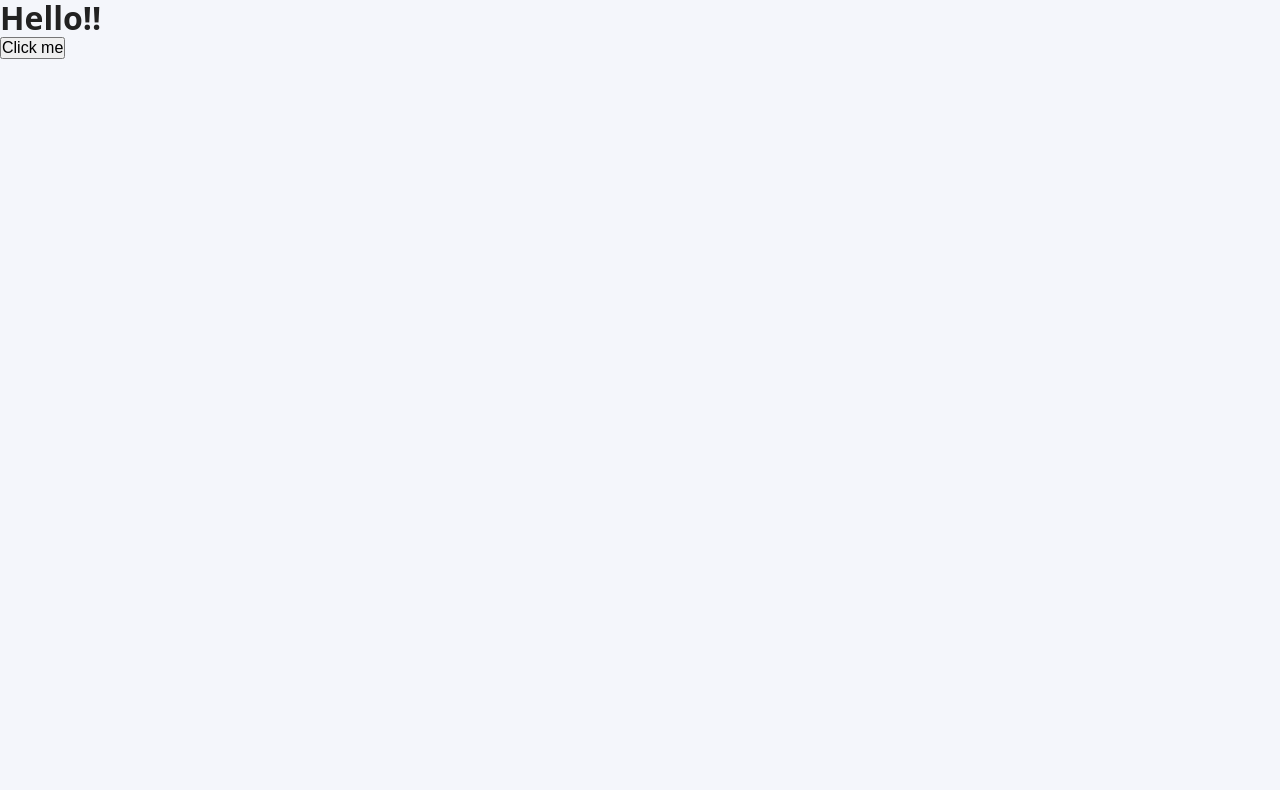
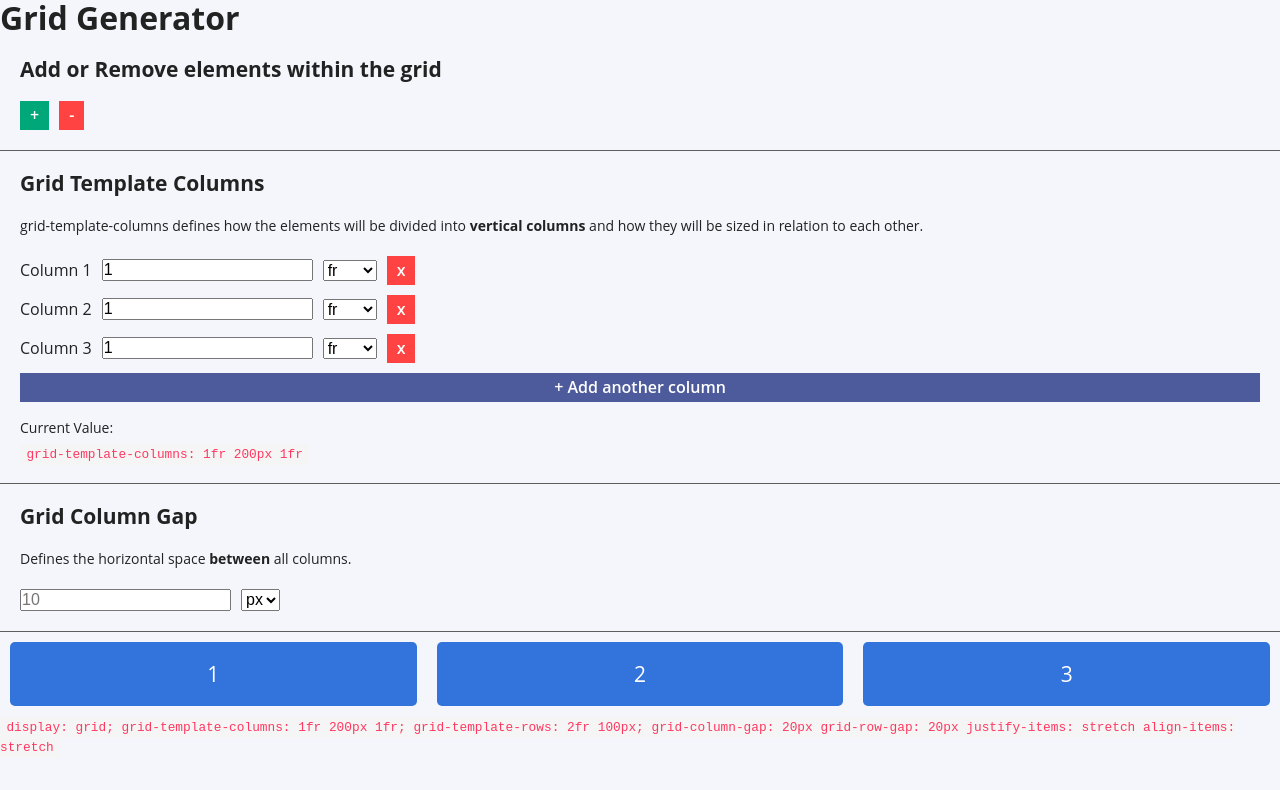
Before and after one commit to sugarrobert/grid-generator, a React app: page / in a window 1280 px wide. Shown: the top 790 px of the page. Built offline with nearby package versions, Linux system fonts and the light colour scheme.

Commit message:
added nanoid, component for control item, logic for displaying columns with default settings, logic for changing input value

```diff
--- a/package.json
+++ b/package.json
@@ -8,6 +8,7 @@
     "build": "NODE_ENV=production webpack"
   },
   "dependencies": {
+    "nanoid": "^4.0.0",
     "react": "^18.2.0",
     "react-dom": "^18.2.0"
   },
--- a/src/components/App.js
+++ b/src/components/App.js
@@ -1,22 +1,166 @@
-import React, { useState } from "react";
+import React, { useState, useEffect } from "react";
+import ControlsListItem from "./ControlsListItem";
+import {nanoid} from "nanoid";
 
 function App() {
-    const [isActive, setIsActive] = useState(false);
+    const [gridList, setGridList] = useState([]);
+    const [gridItems, setGridItems] = useState(3);
+    const [templateColumnsList, setTemplateColumnsList] = useState([]);
+    const [templateColumns, setTemplateColumns] = useState(3);
+    const [templateRows, setTemplateRows] = useState([]);
 
-    const toggleBackground = () => {
-        setIsActive(current => !current);
+    useEffect(() => {
+        setGridList([]);
+        let count = 1;
+
+        for (let i = 0; i < gridItems; i++) {
+            const item = {
+                id: count,
+                number: count,
+                class: "grid__item"
+            }
+
+            count++;
+
+            setGridList(prevGridList => ([
+                ...prevGridList,
+                item
+            ]));
+        }
+    }, [gridItems])
+
+    useEffect(() => {
+        setTemplateColumnsList([]);
+        let count = 1;
+
+        for (let i = 0; i < templateColumns; i++) {
+            const item = {
+                id: nanoid(),
+                name: `Column ${count}`,
+                input: {
+                    id: nanoid(),
+                    value: "1",
+                },
+                options: {
+                    id: nanoid(),
+                    selected: "fr",
+                    option: ["fr", "px", "%", "auto"]
+                }
+            }
+
+            count++;
+
+            setTemplateColumnsList(prevColumnList => ([
+                ...prevColumnList,
+                item
+            ]));
+        }
+    }, [templateColumns])
+
+    let gridListStyle = {
+        gridTemplateColumns: "1fr 1fr 1fr",
+        gridTemplateRows: "auto",
+        gap: "20px",
+        placeItems: "stretch"
+    };
+
+    const addElement = () => {
+        setGridItem(gridItems + 1)
     }
 
+    const removeElement = () => {
+        setGridItem(gridItems - 1)
+    }
+
+    const onValueChange = (event) => {
+        const parent = event.target.parentElement.id;
+        const { value } = event.target
+
+        const updateValue = templateColumnsList.map(columnListItem => {
+            if (parent === columnListItem.id) {
+                columnListItem.input.value = value;
+            }
+            return columnListItem;
+        })
+
+        setTemplateColumnsList(updateValue);
+    }
+
+    const setAllGridItems = gridList.map(gridItem => (
+        <li
+            key={gridItem.id}
+            id={gridItem.id}
+            className={gridItem.class}
+        >{gridItem.number}</li>
+        )
+    )
+
+    const setAllColumnsItems = templateColumnsList.map(columnItem => (
+        <ControlsListItem
+            key={columnItem.id}
+            id={columnItem.id}
+            name={columnItem.name}
+            value={columnItem.value}
+            input={columnItem.input}
+            options={columnItem.options}
+            onValueChange={onValueChange}
+        />
+        )
+    )
+
     return (
-        <div>
-            <h1>Hello!!</h1>
-            <button onClick={toggleBackground}
-                style={{
-                    backgroundColor: isActive ? 'salmon' : '',
-                    color: isActive ? 'white' : '',
-                }}
-            >Click me</button>
-        </div>
+        <>
+            <h1>Grid Generator</h1>
+            <section className="control-field__section">
+                <h2 className="control-field__title">Add or Remove elements within the grid</h2>
+                <div className="controls__container">
+                    <button className="action add" onClick={addElement}>+</button>
+                    <button className="action remove" onClick={removeElement}>-</button>
+                </div>
+            </section>
+            <section className="control-field__section">
+                <h2 className="control-field__title">Grid Template Columns</h2>
+                <p className="control-field__description">grid-template-columns defines how the elements will be divided into <strong>vertical columns</strong> and how they will be sized in relation to each other.</p>
+                <div className="controls__list__container">
+                    {setAllColumnsItems}
+                    <button className="action primary">
+                        <span>+ Add another column</span>
+                    </button>
+                </div>
+                <div className="control-field__current-value">
+                    <p className="control-field__current-value__label">Current Value:</p>
+                    <code>grid-template-columns: 1fr 200px 1fr</code>
+                </div>
+            </section>
+            <section className="control-field__section">
+                <h2 className="control-field__title">Grid Column Gap</h2>
+                <p className="control-field__description">Defines the horizontal space <strong>between</strong> all columns.</p>
+                <div className="controls__container">
+                    <input placeholder="10" type="number" min="0" className="input"/>
+                    <select>
+                        <option val="px">px</option>
+                        <option val="%">%</option>
+                    </select>
+                </div>
+            </section>
+            <section className="preview result__preview">
+                <ul className="grid__list" id="grid__list"
+                    style={gridListStyle}>
+                    {setAllGridItems}
+                </ul>
+            </section>
+            <section className="result-code">
+                <code className="code__lang">
+                    display: grid;
+                    grid-template-columns: 1fr 200px 1fr;
+                    grid-template-rows: 2fr 100px;
+                    grid-column-gap: 20px
+                    grid-row-gap: 20px
+                    justify-items: stretch
+                    align-items: stretch
+                </code>
+            </section>
+        </>
     );
 }
 
--- /dev/null
+++ b/src/components/ControlsListItem.js
@@ -0,0 +1,29 @@
+import React from "react";
+
+function ControlsListItem(props) {
+    const getSelectOptions = () => {
+        props.options.option.map(option => {
+            <option val={option}>{option}</option>
+        })
+    }
+
+    return (
+        <div className="controls__list__item" id={props.id}>
+            <span className="control__text">{props.name}</span>
+            <label htmlFor={props.input.id} className="no-display">{`Grid Template ${props.name} amount`}</label>
+            <input id={props.input.id} placeholder="1" type="number" min="1" value={props.input.value} aria-label="{`Grid Template ${props.name} amount`}" className="input column__value" onChange={props.onValueChange}/>
+            <label htmlFor={props.options.id} className="no-display">{`Grid Template ${props.name} unit`}</label>
+            <select id={props.options.id} className="column__value" aria-label="{`Grid Template ${props.name} unit`}">
+                {
+                    props.options.option.map(option =>
+                        <option val={option} selected={props.options.selected === option}>{option}</option>
+                    )
+                }
+
+            </select>
+            <button aria-label="Delete property" className="action remove" data-id={props.id}>x</button>
+        </div>
+    )
+}
+
+export default ControlsListItem;
--- a/src/styles/_buttons.scss
+++ b/src/styles/_buttons.scss
@@ -0,0 +1,38 @@
+@use "variables";
+@use "mixins";
+
+.action {
+    font: inherit;
+    padding: 0;
+    cursor: pointer;
+    color: inherit;
+    border: none;
+    background-color: transparent;
+
+    &.primary {
+        padding: mixins.toRem(5) mixins.toRem(10);
+        font-size: mixins.toRem(16);
+        line-height: mixins.toRem(19);
+        color: variables.$white;
+        background-color: variables.$theme-color__primary-10;
+        font-weight: 600;
+    }
+
+    &.add {
+        padding: mixins.toRem(5) mixins.toRem(10);
+        font-size: mixins.toRem(16);
+        line-height: mixins.toRem(19);
+        color: variables.$white;
+        background-color: variables.$green;
+        font-weight: 600;
+    }
+
+    &.remove {
+        padding: mixins.toRem(5) mixins.toRem(10);
+        font-size: mixins.toRem(16);
+        line-height: mixins.toRem(19);
+        color: variables.$white;
+        background-color: variables.$red;
+        font-weight: 600;
+    }
+}
--- a/src/styles/_grid-generator.scss
+++ b/src/styles/_grid-generator.scss
@@ -7,3 +7,58 @@ body {
     background-color: variables.$theme-background-color__primary;
     color: var(--text);
 }
+
+.control-field__section {
+    padding: mixins.toRem(20);
+    border-bottom: 1px solid variables.$grey-50;
+}
+
+.control-field__title {
+    font-size: mixins.toRem(21);
+    line-height: mixins.toRem(24);
+    margin-bottom: mixins.toRem(20);
+}
+
+.control-field__description {
+    font-size: mixins.toRem(14);
+    line-height: mixins.toRem(21);
+    margin-bottom: mixins.toRem(20);
+}
+
+.controls__container {
+    display: flex;
+    gap: 10px;
+}
+
+.controls__list__container {
+    display: flex;
+    flex-direction: column;
+    gap: 10px;
+    margin-bottom: mixins.toRem(15);
+}
+
+.controls__list__item {
+    display: flex;
+    align-items: center;
+    gap: 10px;
+}
+
+.control-field__current-value__label {
+    font-size: mixins.toRem(14);
+    line-height: mixins.toRem(21);
+    margin-bottom: mixins.toRem(5);
+}
+
+.grid__list {
+    display: grid;
+    padding: mixins.toRem(10);
+}
+
+.grid__item {
+    @include mixins.flex(row, center,  center, nowrap);
+    background: #3273dc;
+    color: #fff;
+    padding: mixins.toRem(20);;
+    font-size: mixins.toRem(21);;
+    border-radius: mixins.toRem(5);;
+}
--- a/src/styles/_normalize.scss
+++ b/src/styles/_normalize.scss
@@ -233,3 +233,11 @@ template {
 [hidden] {
     display: none;
 }
+
+code {
+    background-color: #f5f5f5;
+    color: #ff3860;
+    font-size: .8em;
+    font-weight: 400;
+    padding: 0.25em 0.5em;
+}
```
Also changed, not shown: 1 other file (tests, documents, lock files or other folders).
